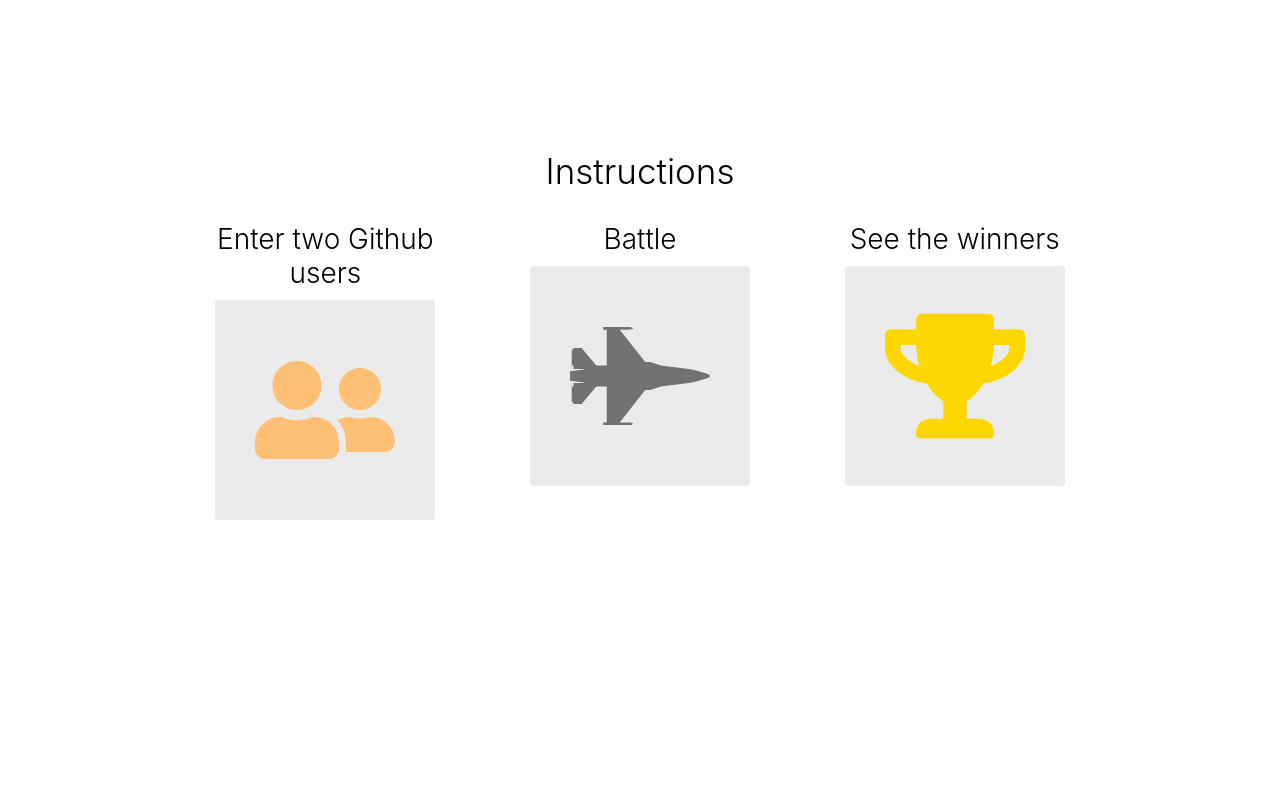
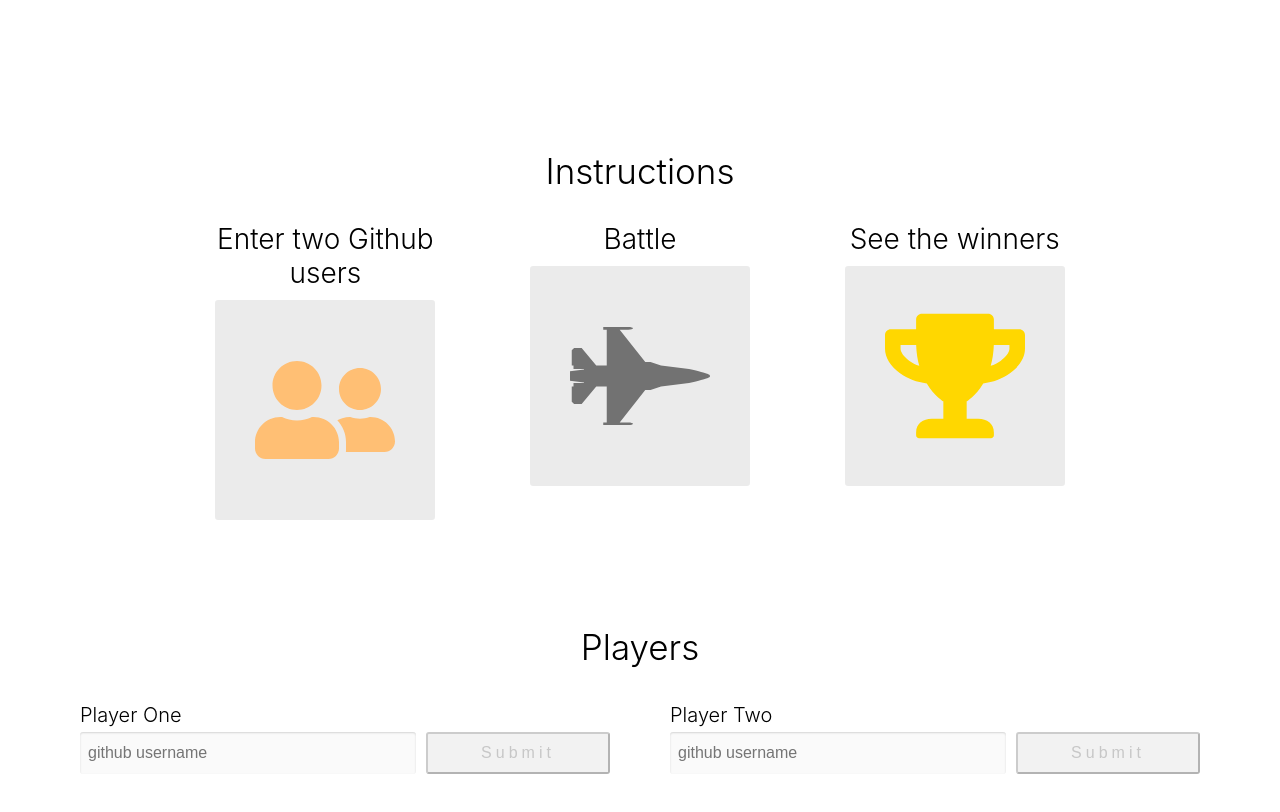
Before and after one commit to michaeltsiu/Github-Battle, a React app: page / in a window 1280 px wide. Built offline with nearby package versions, Linux system fonts and the light colour scheme.

Commit message:
PlayerInput

```diff
--- a/app/components/Battle.js
+++ b/app/components/Battle.js
@@ -83,11 +83,44 @@
 }
 
 export default class Battle extends React.Component {
+  constructor(props) {
+    super(props)
+    this.state = {
+      playerOne: null,
+      playerTwo: null,
+    }
+    this.handleSubmit = this.handleSubmit.bind(this);
+  }
+
+  handleSubmit(id, player) {
+    this.setState({
+      [id]: player
+    })
+  }
+
   render() {
+    const { playerOne, playerTwo } = this.state
     return (
       <React.Fragment>
         <Instructions />
-        {/* <PlayerInput label='Label!' onSubmit={(value) => console.log('value!')} /> */}
+        <div className='players-container'>
+          <h1 className='center-text header-lg'>Players</h1>
+          <div className='row space-around'>
+            {playerOne === null && (
+              <PlayerInput
+                label='Player One'
+                onSubmit={(player) => this.handleSubmit('playerOne', player)}
+              />
+            )}
+
+            {playerTwo === null && (
+              <PlayerInput
+                label='Player Two'
+                onSubmit={(player) => this.handleSubmit('playerTwo', player)}
+              />
+            )}
+          </div>
+        </div>
       </React.Fragment>
     )
   }
--- a/app/index.css
+++ b/app/index.css
@@ -205,3 +205,7 @@
   background: #f2f2f2;
   color: #c7c7c7;
 }
+
+.players-container {
+  margin: 100px 0;
+}
```
